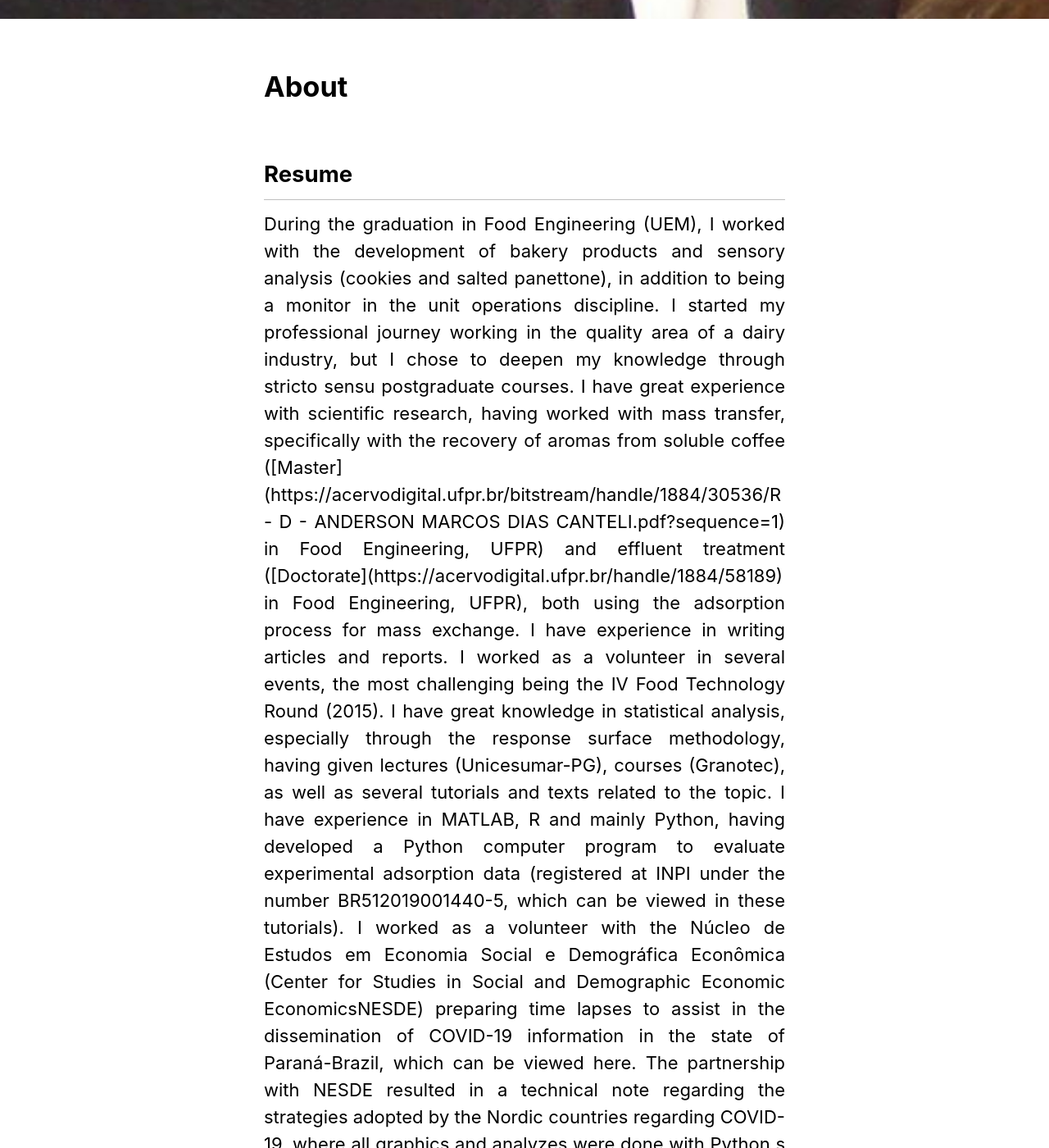
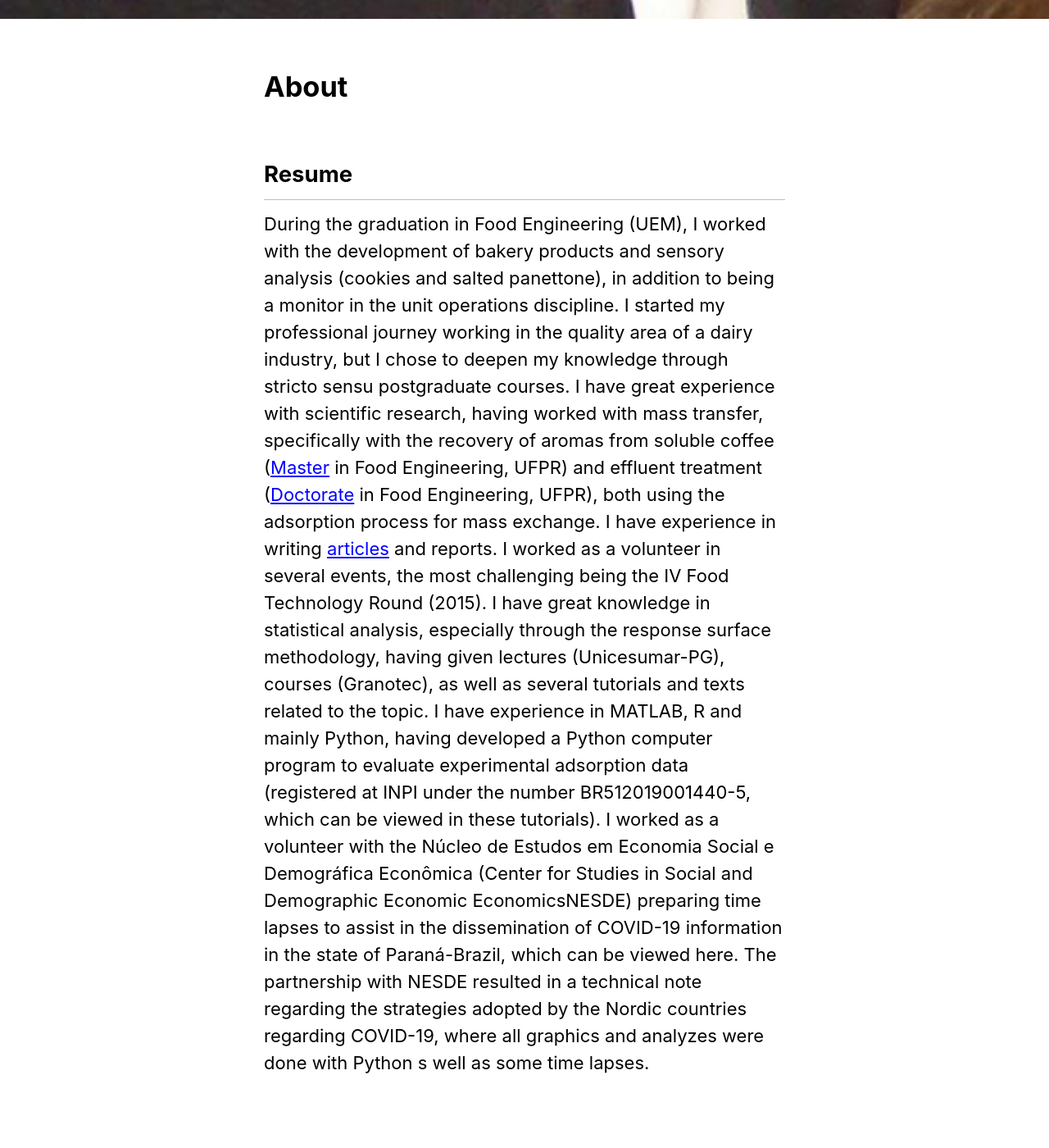
Before and after one commit to andersonmdcanteli/andersonmdcanteli.github.io, a Jekyll site: the page built from _pages/about.md, in a window 1280 px wide and 1400 px high, scrolled down 2046 px. Shown: the whole window at 82% size. Built offline with Jekyll 4.4.1, drawn with Linux system fonts in a browser that asks for light colours; cached includes are drawn as plain includes; some of the changed text lies outside the part shown.

Commit message:
Update about.md

```diff
--- a/_pages/about.md
+++ b/_pages/about.md
@@ -9,7 +9,6 @@ header:
 
 
 ## Resume
-<p align="justify">
-During the graduation in Food Engineering (UEM), I worked with the development of bakery products and sensory analysis (cookies and salted panettone), in addition to being a monitor in the unit operations discipline. I started my professional journey working in the quality area of a dairy industry, but I chose to deepen my knowledge through stricto sensu postgraduate courses. I have great experience with scientific research, having worked with mass transfer, specifically with the recovery of aromas from soluble coffee ([Master](https://acervodigital.ufpr.br/bitstream/handle/1884/30536/R - D - ANDERSON MARCOS DIAS CANTELI.pdf?sequence=1) in Food Engineering, UFPR) and effluent treatment ([Doctorate](https://acervodigital.ufpr.br/handle/1884/58189) in Food Engineering, UFPR), both using the adsorption process for mass exchange. I have experience in writing articles and reports. I worked as a volunteer in several events, the most challenging being the IV Food Technology Round (2015). I have great knowledge in statistical analysis, especially through the response surface methodology, having given lectures (Unicesumar-PG), courses (Granotec), as well as several tutorials and texts related to the topic. I have experience in MATLAB, R and mainly Python, having developed a Python computer program to evaluate experimental adsorption data (registered at INPI under the number BR512019001440-5, which can be
+
+During the graduation in Food Engineering (UEM), I worked with the development of bakery products and sensory analysis (cookies and salted panettone), in addition to being a monitor in the unit operations discipline. I started my professional journey working in the quality area of a dairy industry, but I chose to deepen my knowledge through stricto sensu postgraduate courses. I have great experience with scientific research, having worked with mass transfer, specifically with the recovery of aromas from soluble coffee ([Master](https://acervodigital.ufpr.br/bitstream/handle/1884/30536/R - D - ANDERSON MARCOS DIAS CANTELI.pdf?sequence=1) in Food Engineering, UFPR) and effluent treatment ([Doctorate](https://acervodigital.ufpr.br/handle/1884/58189) in Food Engineering, UFPR), both using the adsorption process for mass exchange. I have experience in writing [articles](http://bit.ly/artigos_Canteli) and reports. I worked as a volunteer in several events, the most challenging being the IV Food Technology Round (2015). I have great knowledge in statistical analysis, especially through the response surface methodology, having given lectures (Unicesumar-PG), courses (Granotec), as well as several tutorials and texts related to the topic. I have experience in MATLAB, R and mainly Python, having developed a Python computer program to evaluate experimental adsorption data (registered at INPI under the number BR512019001440-5, which can be
 viewed in these tutorials). I worked as a volunteer with the Núcleo de Estudos em Economia Social e Demográfica Econômica (Center for Studies in Social and Demographic Economic EconomicsNESDE) preparing time lapses to assist in the dissemination of COVID-19 information in the state of Paraná-Brazil, which can be viewed here. The partnership with NESDE resulted in a technical note regarding the strategies adopted by the Nordic countries regarding COVID-19, where all graphics and analyzes were done with Python s well as some time lapses.
-</p>
```
